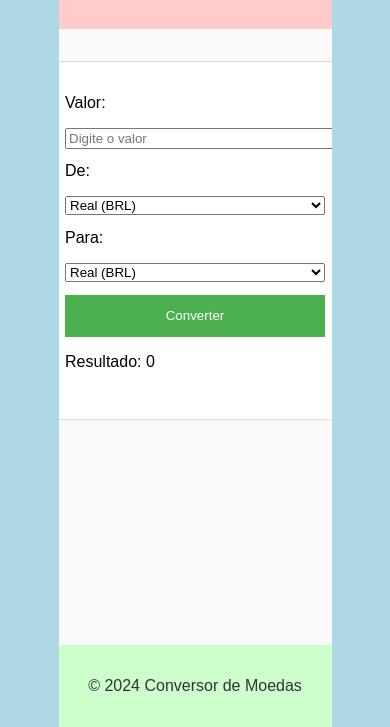
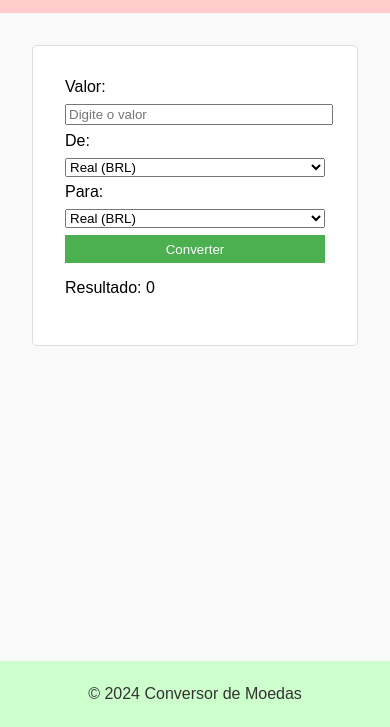
Before and after one commit to Matheus-2106/tarefa-3, a plain HTML site: page index.html in a window 390 px wide. Shown: the part 117-844 px from the top of the page. Drawn offline with Linux system fonts and the light colour scheme.

Commit message:
feat: Adicionada responsividade para tablets e celulares

```diff
--- a/style.css
+++ b/style.css
@@ -77,3 +77,47 @@ body::before {
 body::after {
     right: 0;
 }
+
+/* Responsividade para tablets*/
+@media (max-width: 750px) {
+    body::before,
+    body::after {
+        width: 10%;
+    }
+
+    .converter {
+        padding: 1.5em;
+    }
+
+    label, input, select, button {
+        margin-bottom: 0.75em;
+    }
+
+    button {
+        padding: 0.75em;
+    }
+}
+
+/* Responsividade para celulares*/
+@media (max-width: 450px) {
+    body::before,
+    body::after {
+        display: none;
+    }
+
+    header, footer {
+        padding: 0.5em;
+    }
+
+    .converter {
+        padding: 1em;
+    }
+
+    label, input, select, button {
+        margin-bottom: 0.5em;
+    }
+
+    button {
+        padding: 0.5em;
+    }
+}
```
